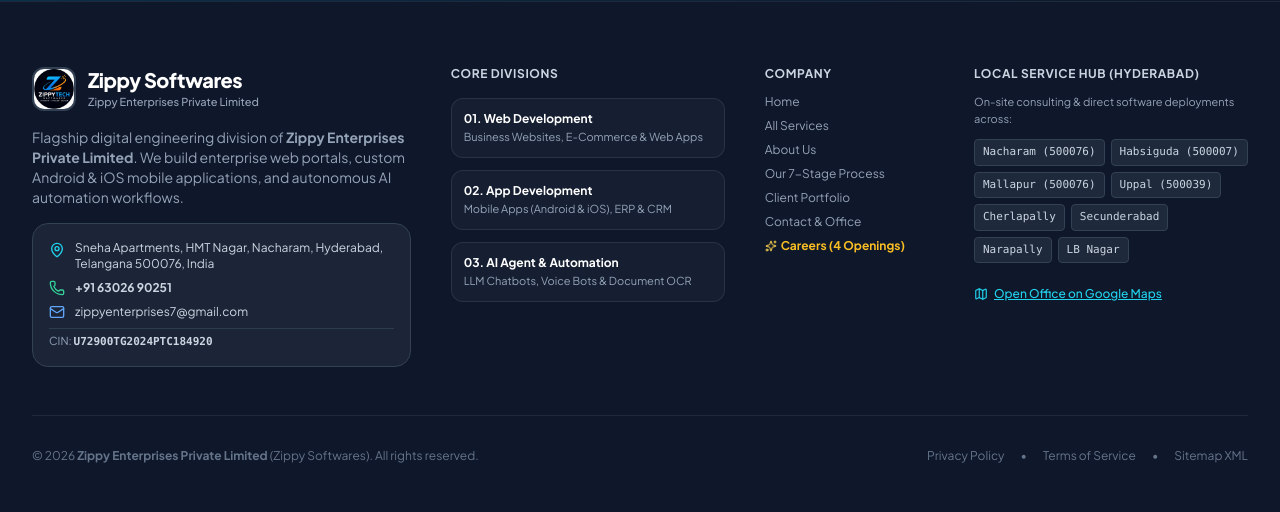
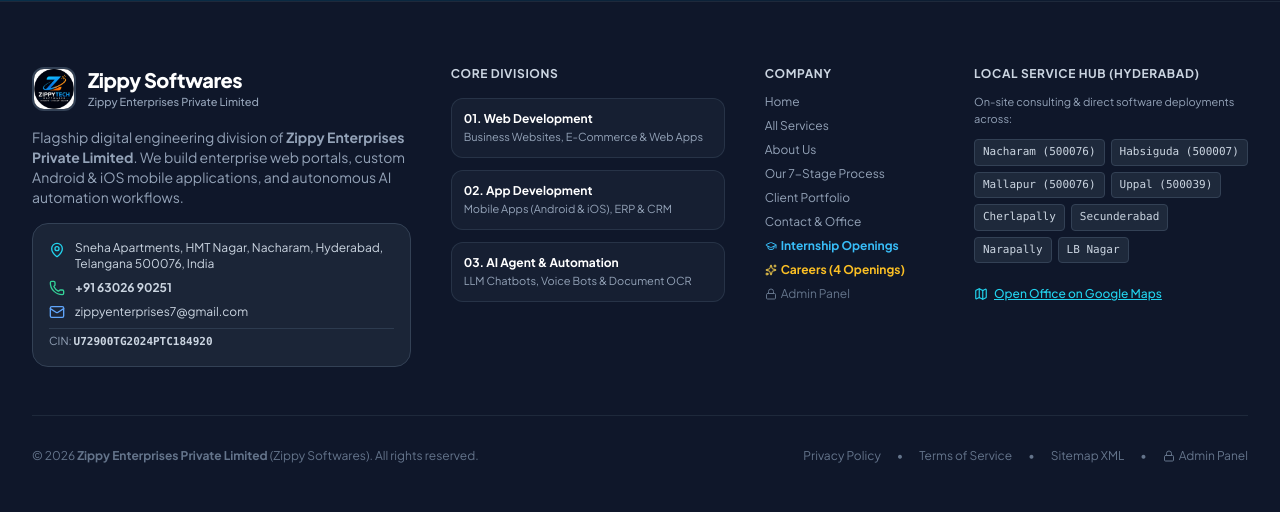
Before and after one commit to zippytechsystems/Zippy-Softwares-portifilo-website, a PHP site: page /about.php in a window 1280 px wide. Shown: the part 3137-3649 px from the top of the page. Run offline with PHP 8.4, Linux system fonts and the light colour scheme; some libraries are stand-ins or nearby versions.

Commit message:
feat: add subtle admin panel and operations strip to homepage end and footer with leads and hiring links

```diff
--- a/includes/footer.php
+++ b/includes/footer.php
@@ -93,10 +93,22 @@ require_once __DIR__ . '/data.php';
                     <li><a href="/portfolio.php" class="hover:text-white transition-colors">Client Portfolio</a></li>
                     <li><a href="/contact.php" class="hover:text-white transition-colors">Contact & Office</a></li>
                     <li>
-                        <button type="button" onclick="openHiringModal()" class="text-amber-400 hover:text-white font-bold flex items-center gap-1 mt-2">
+                        <button type="button" onclick="openInternshipModal()" class="text-sky-400 hover:text-white font-bold flex items-center gap-1 mt-1">
+                            <i data-lucide="graduation-cap" class="w-3 h-3 text-sky-400"></i>
+                            <span>Internship Openings</span>
+                        </button>
+                    </li>
+                    <li>
+                        <button type="button" onclick="openHiringModal()" class="text-amber-400 hover:text-white font-bold flex items-center gap-1 mt-1">
                             <i data-lucide="sparkles" class="w-3 h-3 text-amber-300"></i>
                             <span>Careers (4 Openings)</span>
                         </button>
+                    </li>
+                    <li>
+                        <a href="/admin.php" class="text-slate-500 hover:text-slate-300 transition-colors flex items-center gap-1 mt-1">
+                            <i data-lucide="lock" class="w-3 h-3 text-slate-500"></i>
+                            <span>Admin Panel</span>
+                        </a>
                     </li>
                 </ul>
             </div>
@@ -135,12 +147,17 @@ require_once __DIR__ . '/data.php';
             <div>
                 &copy; <?= date('Y') ?> <strong><?= LEGAL_NAME ?></strong> (<?= BRAND_NAME ?>). All rights reserved.
             </div>
-            <div class="flex items-center gap-4 text-xs">
+            <div class="flex flex-wrap items-center gap-3 sm:gap-4 text-xs">
                 <a href="/privacy-policy.php" class="hover:text-slate-300 transition-colors">Privacy Policy</a>
                 <span>&bull;</span>
                 <a href="/terms-conditions.php" class="hover:text-slate-300 transition-colors">Terms of Service</a>
                 <span>&bull;</span>
                 <a href="/sitemap.xml" target="_blank" class="hover:text-slate-300 transition-colors">Sitemap XML</a>
+                <span>&bull;</span>
+                <a href="/admin.php" class="text-slate-500 hover:text-cyan-400 transition-colors inline-flex items-center gap-1">
+                    <i data-lucide="lock" class="w-3 h-3 text-slate-500"></i>
+                    <span>Admin Panel</span>
+                </a>
             </div>
         </div>
 
```
Also changed, not shown: index.php (+26 -0 lines).
